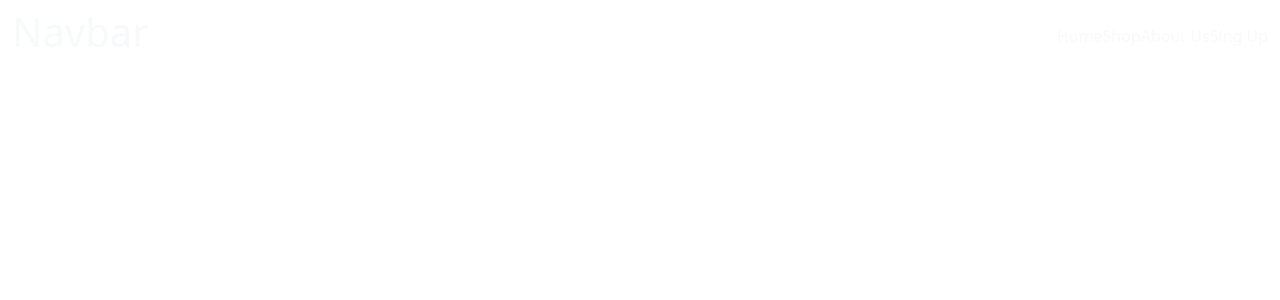
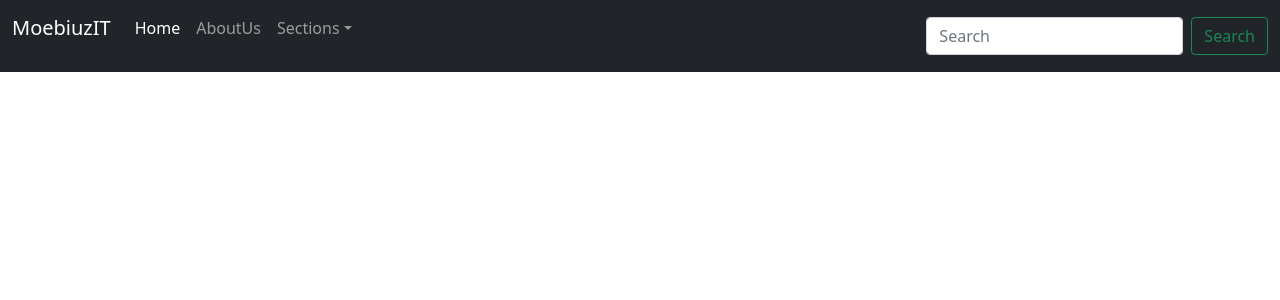
Before and after one commit to AlejandroOtero97/Final-React, a React (Create React App) app: page / in a window 1280 px wide. Shown: the top 300 px of the page. Built offline with nearby package versions, Linux system fonts and the light colour scheme.

Commit message:
Nav without links

```diff
--- a/public/index.html
+++ b/public/index.html
@@ -3,7 +3,6 @@
   <head>
     <meta charset="utf-8" />
     <link rel="icon" href="%PUBLIC_URL%/favicon.ico" />
-    <script src="https://kit.fontawesome.com/f40d67fda1.js" crossorigin="anonymous"></script>
     <meta name="viewport" content="width=device-width, initial-scale=1" />
     <meta name="theme-color" content="#000000" />
     <meta
@@ -25,7 +24,7 @@
       work correctly both with client-side routing and a non-root public URL.
       Learn how to configure a non-root public URL by running `npm run build`.
     -->
-    <title>Desafio | 1</title>
+    <title>Desafio 1</title>
   </head>
   <body>
     <noscript>You need to enable JavaScript to run this app.</noscript>
--- a/src/components/Navbar/Navbar.js
+++ b/src/components/Navbar/Navbar.js
@@ -4,19 +4,41 @@
 const Navbar = () => {
     return(
 
-        <navbar className="navbar navbar-expand-lg navbar-dark text-light">
-
+        <nav className="navbar navbar-expand-lg navbar-dark bg-dark">
             <div className="container-fluid">
-                <h1>Navbar</h1>
-                <ul className="navbar-nav">
-                    <li className="nav-item">Home</li>
-                    <li className="nav-item">Shop</li>
-                    <li className="nav-item">About Us</li>
-                    <li className="nav-item">Sing Up</li>
+                <p className="navbar-brand" href="#">MoebiuzIT</p>
+                <button className="navbar-toggler" type="button" data-bs-toggle="collapse" data-bs-target="#navbarSupportedContent" aria-controls="navbarSupportedContent" aria-expanded="false" aria-label="Toggle navigation">
+                <span className="navbar-toggler-icon"></span>
+                </button>
+                <div className="collapse navbar-collapse" id="navbarSupportedContent">
+                <ul className="navbar-nav me-auto mb-2 mb-lg-0">
+                    <li className="nav-item">
+                    <p className="nav-link active" aria-current="page" href="#">Home</p>
+                    </li>
+                    <li className="nav-item">
+                    <p className="nav-link" href="#">AboutUs</p>
+                    </li>
+                    <li className="nav-item dropdown">
+                    <p className="nav-link dropdown-toggle" href="#" id="navbarDropdown" role="button" data-bs-toggle="dropdown" aria-expanded="false">
+                        Sections
+                    </p>
+                    <ul className="dropdown-menu" aria-labelledby="navbarDropdown">
+                        <li><p className="dropdown-item">Action</p></li>
+                        <li><p className="dropdown-item">Another action</p></li>
+                        <li></li>
+                        <li><p className="dropdown-item">Something else here</p></li>
+                    </ul>
+                    </li>
+                    <li class="nav-item">
+                    </li>
                 </ul>
+                <form class="d-flex">
+                    <input class="form-control me-2" type="search" placeholder="Search" aria-label="Search" />
+                    <button class="btn btn-outline-success" type="submit">Search</button>
+                </form>
+                </div>
             </div>
-
-        </navbar>
+        </nav>
 
 
     )
```
Also changed, not shown: 1 other file (tests, documents, lock files or other folders).
